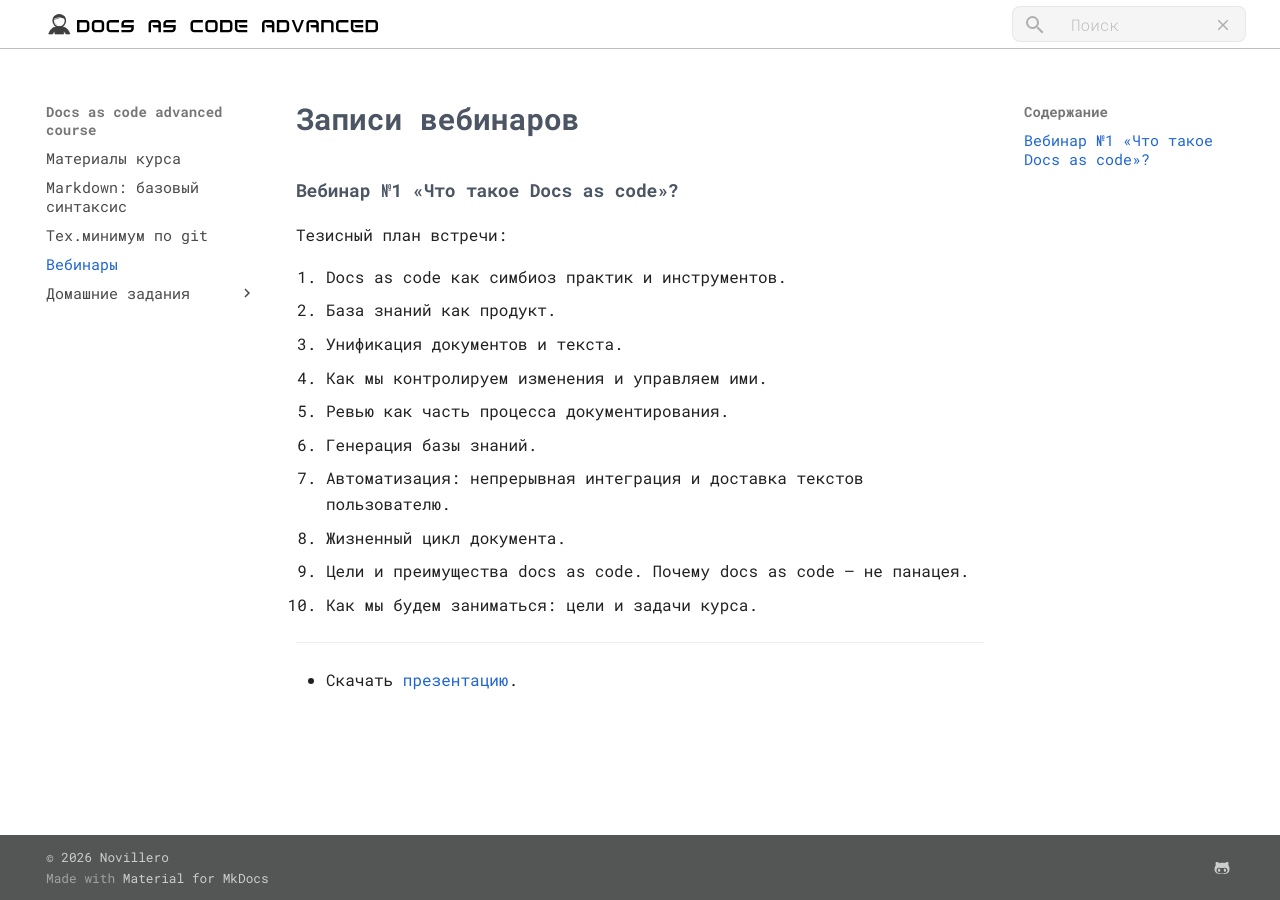
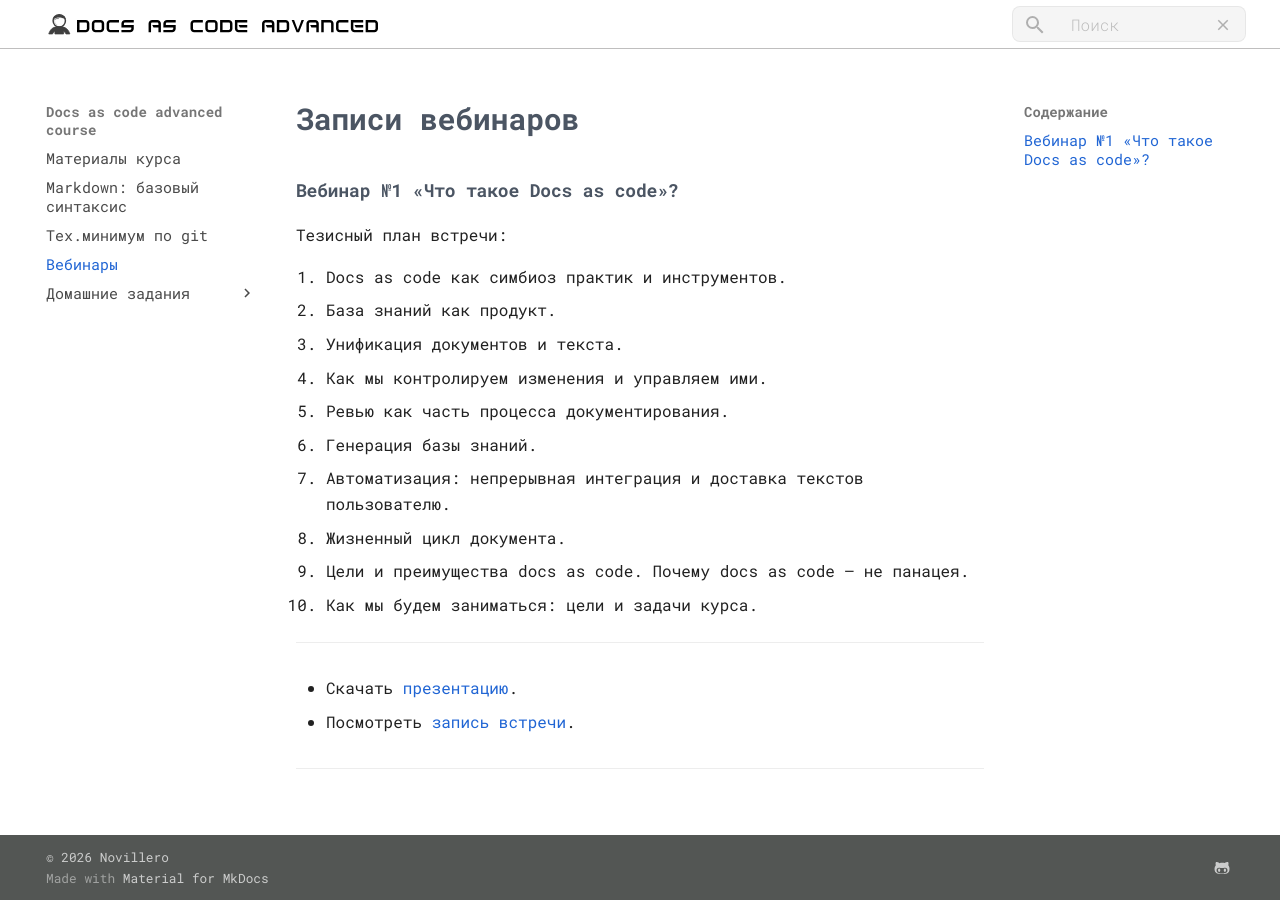
Before and after one commit to novillero/dac-4, an MkDocs documentation site: the page built from docs/meetings.md, in a window 1280 px wide. Built offline with MkDocs 1.6.1 and Material for MkDocs 9.7.7, drawn with Linux system fonts in a browser that asks for light colours.

Commit message:
add link

```diff
--- a/docs/meetings.md
+++ b/docs/meetings.md
@@ -19,4 +19,6 @@
 
 * Скачать [презентацию](./original-docs/meeting-1.pdf){target=_blank}.
 
-<!--* Посмотреть [запись встречи](https://disk.yandex.ru/i/62RVno45PG9ILw){target=_blank}.-->
+* Посмотреть [запись встречи](https://disk.yandex.ru/i/xYlKEd6eMoNBzA){target=_blank}.
+
+---
```
